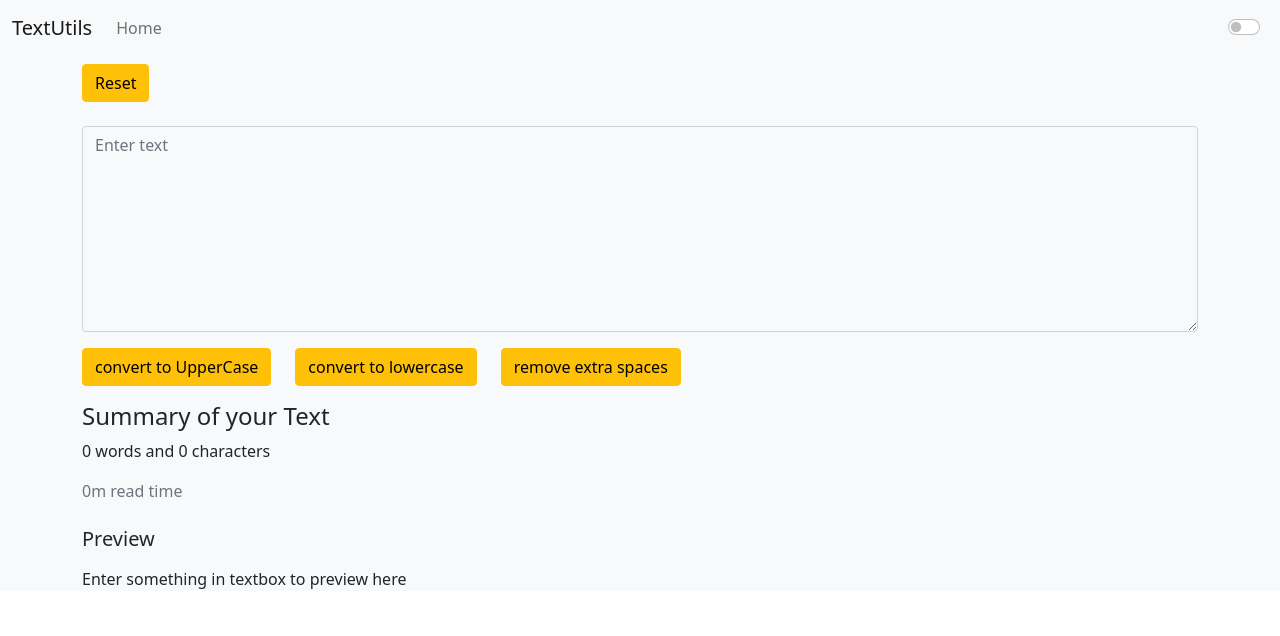
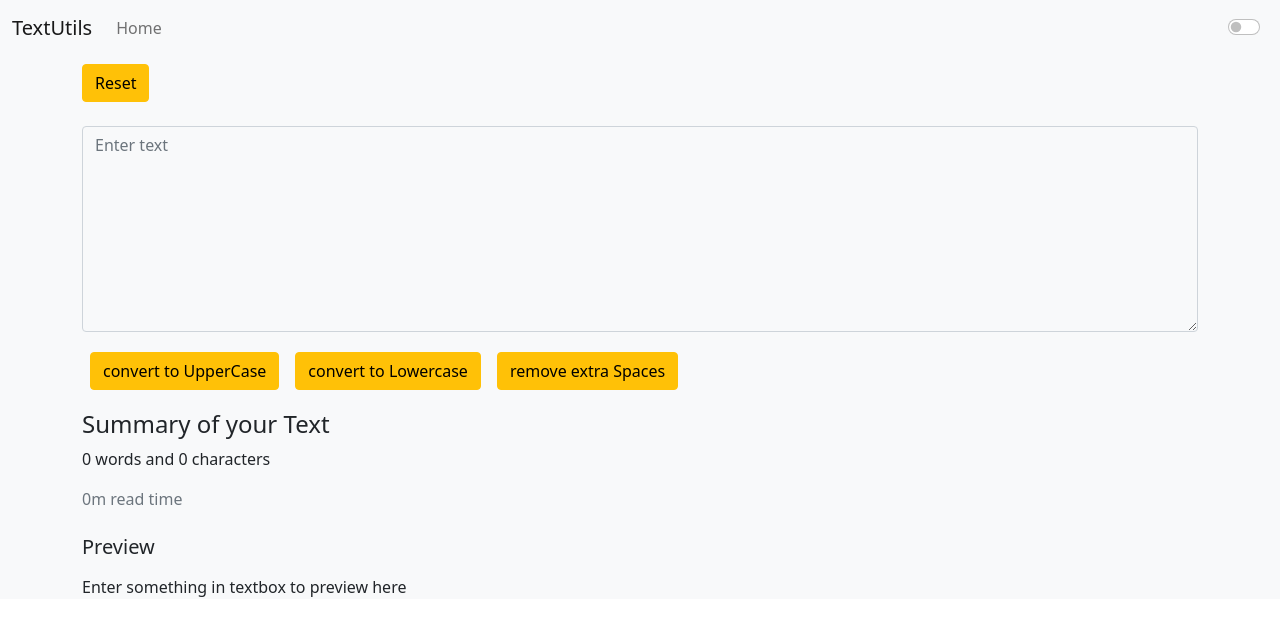
Before and after one commit to NazreenSheikh/TextUtils, a React (Vite) app: page / in a window 1280 px wide. Shown: the top 636 px of the page. Built offline with nearby package versions, Linux system fonts and the light colour scheme.

Commit message:
fixed overlapping css

```diff
--- a/src/components/Yourtext.jsx
+++ b/src/components/Yourtext.jsx
@@ -50,14 +50,14 @@ const Yourtext = (props) => {
             id="myBox"
             rows="8"
           ></textarea>
-          <button className="btn btn-warning " onClick={ToUpperCase}>
+          <button className="btn btn-warning mx-2 my-1" onClick={ToUpperCase}>
             convert to UpperCase
           </button>
-          <button className="btn btn-warning mx-4" onClick={ToLowerCase}>
-            convert to lowercase
+          <button className="btn btn-warning mx-2 my-1" onClick={ToLowerCase}>
+            convert to Lowercase
           </button>
-          <button className="btn btn-warning " onClick={RemoveSpace}>
-            remove extra spaces
+          <button className="btn btn-warning mx-2 my-1" onClick={RemoveSpace}>
+            remove extra Spaces
           </button>
         </div>
       </div>
```
